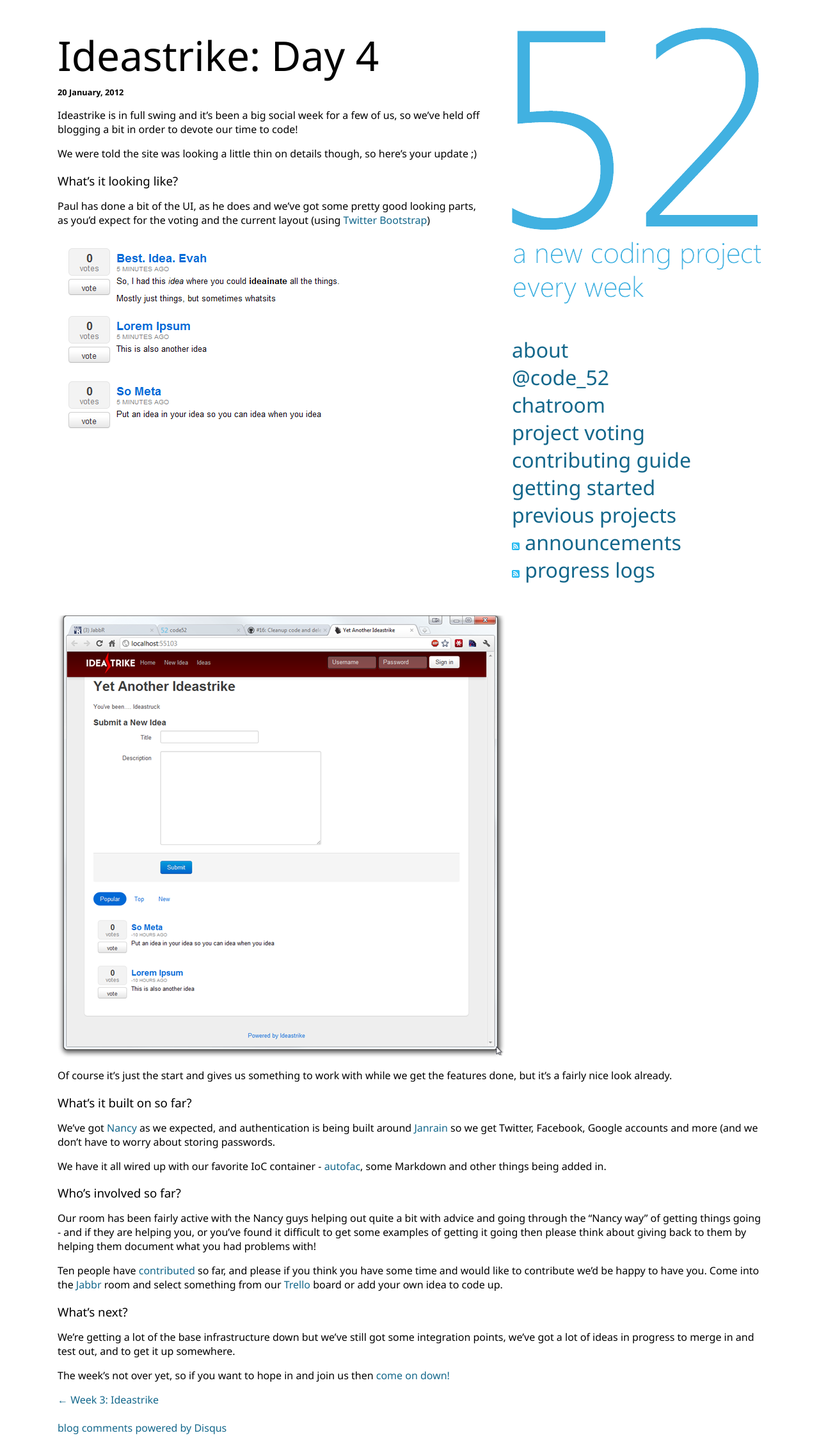
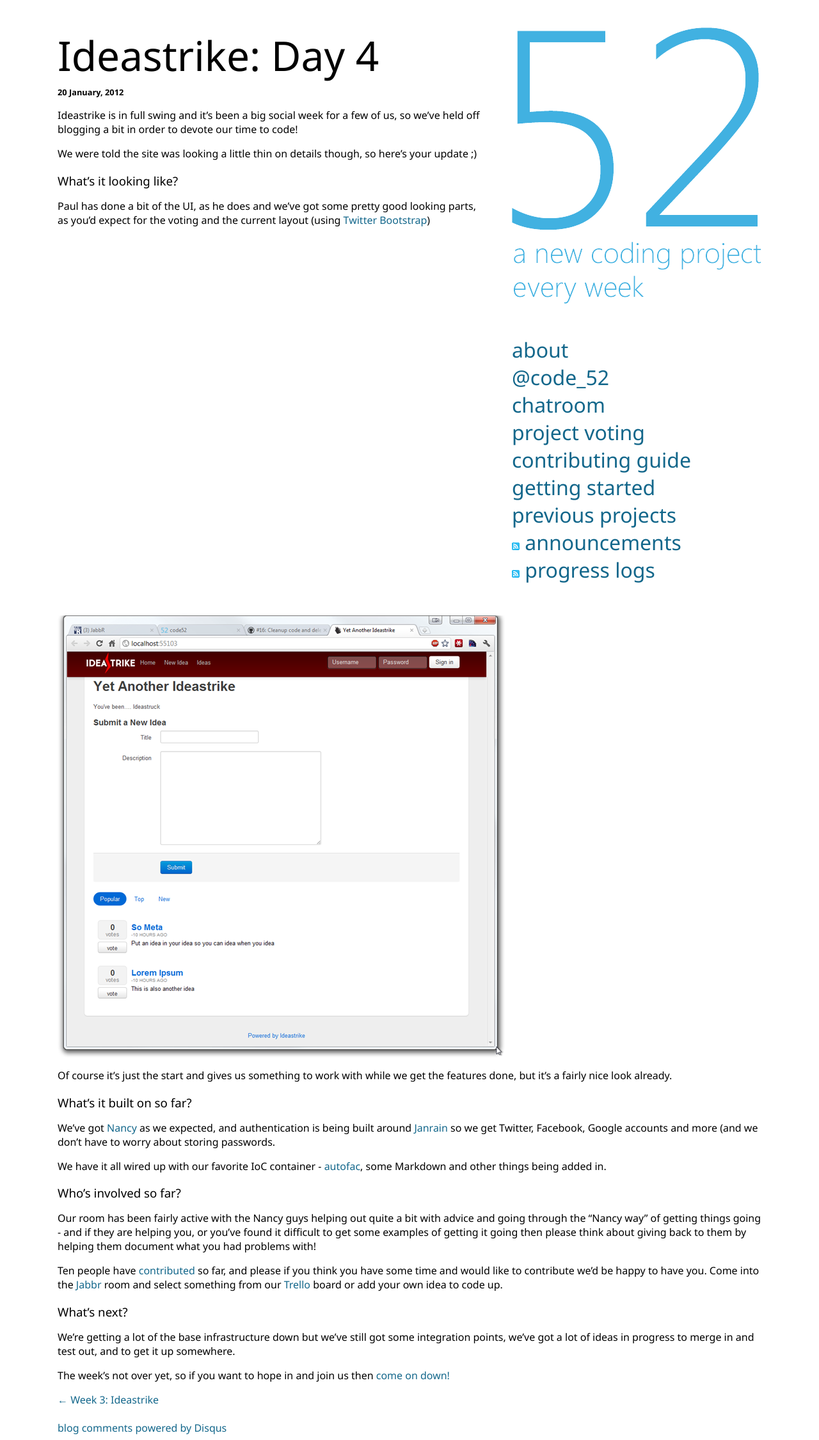
Before and after one commit to Code52/code52.github.com, a Jekyll site: the page built from _posts/Week03-Ideastrike/2012-01-20-day4.md, in a window 1280 px wide. Shown: the whole page at 64% size. Built offline with Jekyll 4.4.1, drawn with Linux system fonts in a browser that asks for light colours; Markdown is read by kramdown in place of the engine named in the settings; comment, search, counter and statistics services are not loaded.

Commit message:
Update _posts/Week03-Ideastrike/2012-01-20-day4.md

```diff
--- a/_posts/Week03-Ideastrike/2012-01-20-day4.md
+++ b/_posts/Week03-Ideastrike/2012-01-20-day4.md
@@ -14,8 +14,6 @@
 ### What's it looking like?
 
 Paul has done a bit of the UI, as he does and we've got some pretty good looking parts, as you'd expect for the voting and the current layout (using [Twitter Bootstrap](http://twitter.github.com/bootstrap))
-
-![](/img/week3-day4-voting.png)
 
 ![](/img/week3-day4-layout.png)
 
```
